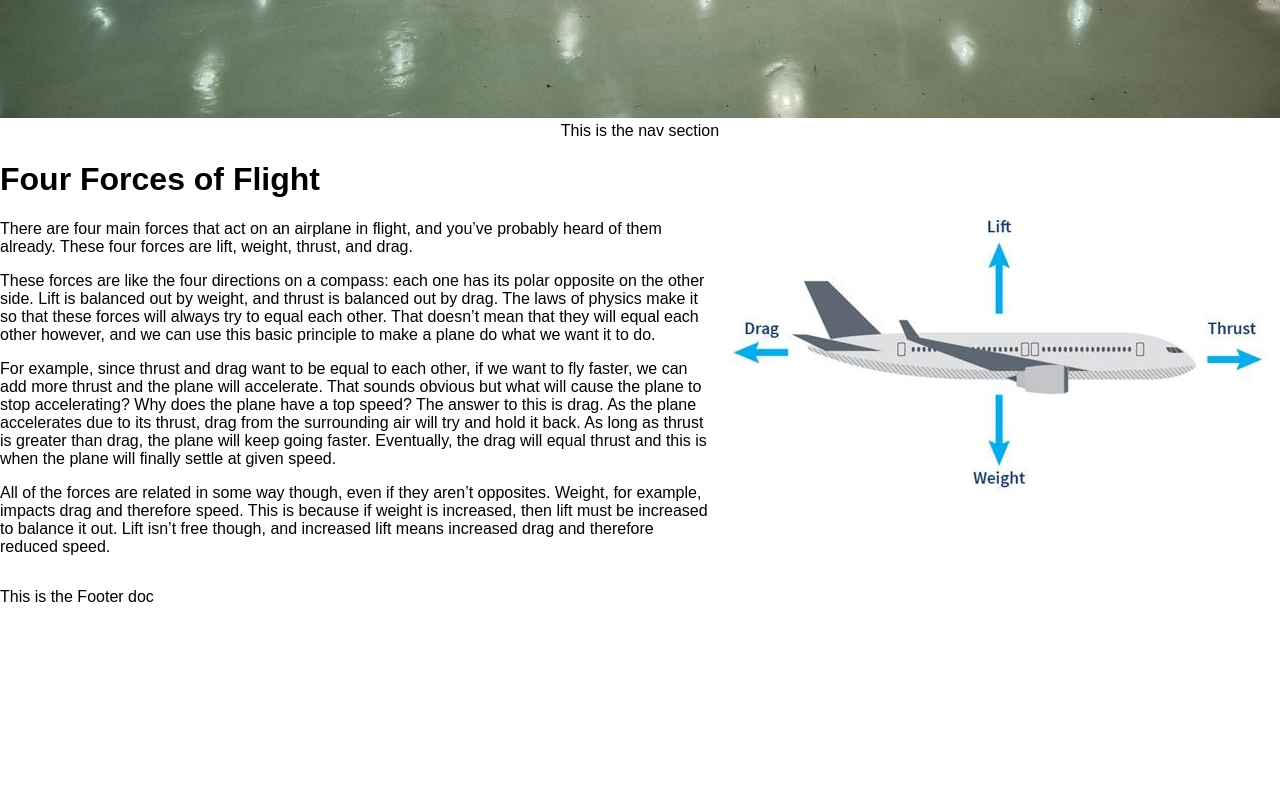
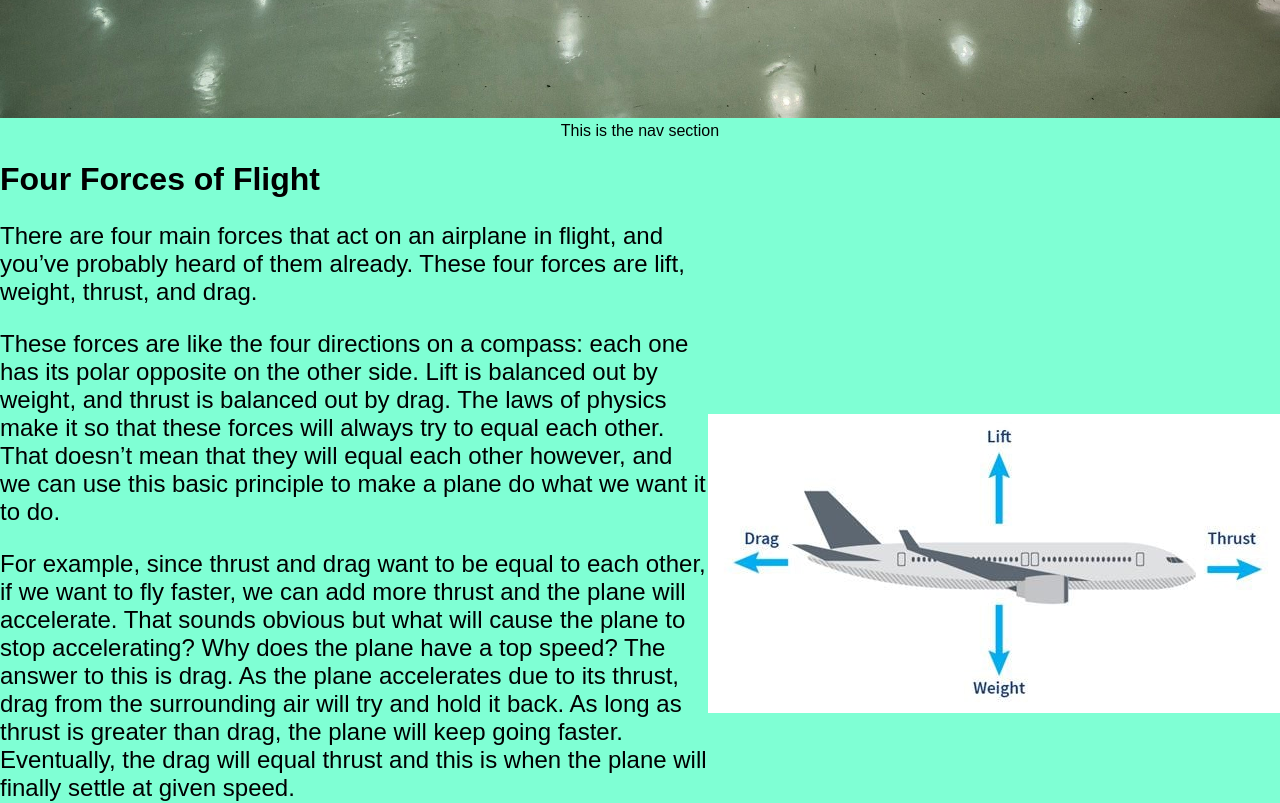
Before and after one commit to Juebele/airplane-site, a React (Create React App) app: page / in a window 1280 px wide. Shown: the part 820-1623 px from the top of the page. Before the commit the page ends 1442 px from the top, so only its background shows below. Built offline with nearby package versions, Linux system fonts and the light colour scheme; a web font is replaced by a local one.

Commit message:
added footer

```diff
--- a/src/App.css
+++ b/src/App.css
@@ -1,10 +1,15 @@
 * {
   font-family: 'Ysabeau', sans-serif;
+  background-color: aquamarine;
 }
 
 /* Component stylings */
 li {
   list-style: none;
+}
+
+p {
+  font-size: 1.5em;
 }
 
 /* Class stylings */
@@ -45,6 +50,11 @@ li {
   max-width: 100%;
 }
 
+#footer {
+  display: flex;
+  justify-content: end;
+}
+
 /* Default React App Stuff */
 @media (prefers-reduced-motion: no-preference) {
   .App-logo {
--- a/src/components/Footer.js
+++ b/src/components/Footer.js
@@ -4,7 +4,7 @@ import '../App.css';
 const Footer = () => {
     return (
         <div>
-            <p>This is the Footer doc</p>
+            <p id='footer'>Copyright 2023 James Uebele</p>
         </div>
     )
 }
```
